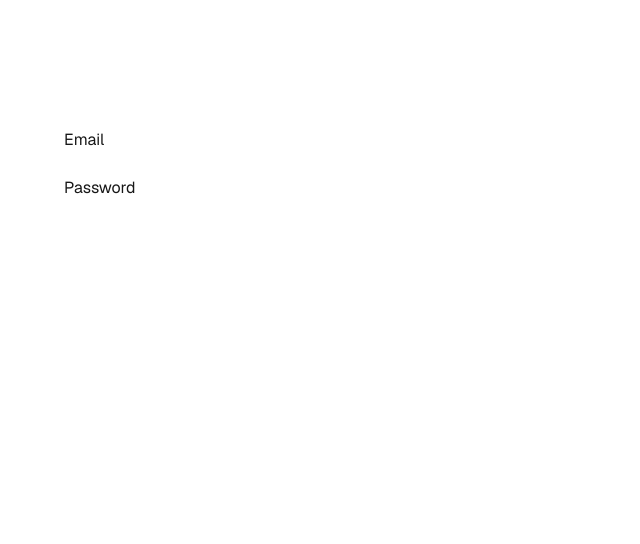
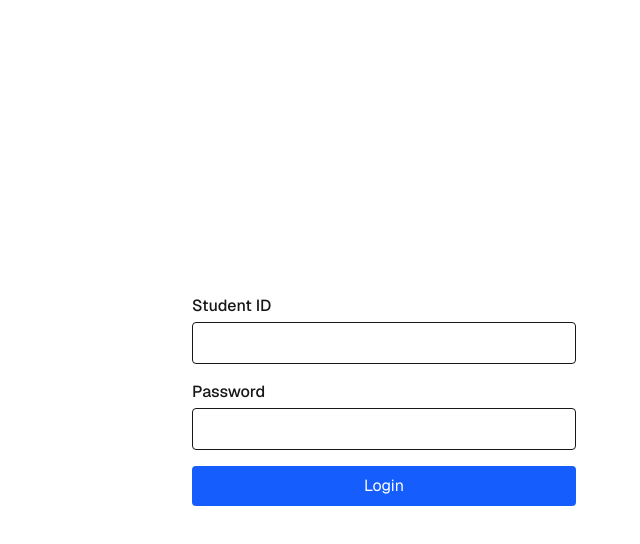
Before and after one commit to skhanzad/CPS714-Section6, a Next.js app: page /login in a window 1280 px wide. Shown: the top 544 px of the page, without its empty margins (256-896 px from the left). Built offline with nearby package versions, Linux system fonts and the light colour scheme.

Commit message:
added login page. fixed issue with roles being undefined in login logic. added test dashboard page. created test homepage with login button

```diff
--- a/package.json
+++ b/package.json
@@ -9,6 +9,7 @@
     "lint": "eslint"
   },
   "dependencies": {
+    "jsonwebtoken": "^9.0.2",
     "next": "16.0.1",
     "pg": "^8.16.3",
     "react": "19.2.0",
--- /dev/null
+++ b/src/app/api/login/route.ts
@@ -0,0 +1,44 @@
+import { NextResponse } from "next/server";
+const jwt = require("jsonwebtoken");
+import User from "@/auth/User"; // adjust import path to where your User.ts lives
+
+const JWT_SECRET = process.env.JWT_SECRET!;
+
+export async function POST(req: Request) {
+  try {
+    const { studentId, password } = await req.json();
+
+    const user = await User.login(studentId, password);
+    if (!user) {
+      return NextResponse.json({ error: "Invalid student ID or password" }, { status: 401 });
+    }
+
+    const token = jwt.sign(
+      {
+        id: user.id,
+        studentId: user.studentId,
+        email: user.email,
+        role: user.role,
+      },
+      JWT_SECRET,
+      { expiresIn: "1h" }
+    );
+
+    // Optionally set token cookie
+    const res = NextResponse.json({
+      message: "Login successful",
+      user: {
+        id: user.id,
+        name: user.getFullName(),
+        email: user.email,
+        role: user.role,
+      },
+      token,
+    });
+    res.cookies.set("token", token, { httpOnly: true, path: "/" });
+    return res;
+  } catch (err) {
+    console.error("Login ", err);
+    return NextResponse.json({ error: "Internal server error" }, { status: 500 });
+  }
+}
--- /dev/null
+++ b/src/app/dashboard_test/page.tsx
@@ -0,0 +1,60 @@
+const jwt = require("jsonwebtoken");
+import { cookies } from "next/headers";
+import { Role } from "@/auth/User";
+
+const roleColors: Record<Role, string> = {
+  [Role.TEST]: "bg-gray-500",
+  [Role.STUDENT]: "bg-green-500",
+  [Role.CLUBLEADER]: "bg-blue-500",
+  [Role.DEPARTMENTADMIN]: "bg-yellow-400",
+  [Role.SYSTEMADMIN]: "bg-orange-500",
+};
+
+const roleNames: Record<Role, string> = {
+  [Role.TEST]: "Test Role",
+  [Role.STUDENT]: "Student",
+  [Role.CLUBLEADER]: "Club Leader",
+  [Role.DEPARTMENTADMIN]: "Department Admin",
+  [Role.SYSTEMADMIN]: "System Admin",
+};
+
+export default async function DashboardPage() {
+  const cookieStore = await cookies();
+  const token = cookieStore.get("token")?.value;
+
+  if (!token) {
+    return (
+      <div className="flex h-screen items-center justify-center bg-gray-100 text-red-600 text-xl">
+        No token found. Please <a href="/login" className="underline ml-1">login</a>.
+      </div>
+    );
+  }
+
+  try {
+    const decoded = jwt.verify(token, process.env.JWT_SECRET!) as {
+      id: string;
+      studentId: string;
+      email: string;
+      role: Role;
+    };
+
+    const role = decoded.role as Role;
+    const bgColor = roleColors[role];
+    const roleName = roleNames[role];
+
+    return (
+      <div
+        className={`flex h-screen items-center justify-center text-white text-4xl font-bold ${bgColor}`}
+      >
+        {roleName}
+      </div>
+    );
+  } catch (err) {
+    console.error("Invalid JWT:", err);
+    return (
+      <div className="flex h-screen items-center justify-center bg-gray-100 text-red-600 text-xl">
+        Invalid or expired token. Please <a href="/login" className="underline ml-1">login again</a>.
+      </div>
+    );
+  }
+}
--- a/src/app/login/page.tsx
+++ b/src/app/login/page.tsx
@@ -1,27 +1,69 @@
-
-'use client'
+'use client';
 
 import { useState } from "react";
-import Link from "next/link";
+
 export default function LoginPage() {
+  const [studentId, setStudentId] = useState("");
+  const [password, setPassword] = useState("");
+  const [error, setError] = useState("");
 
-    const [email, setEmail] = useState("");
-    const [password, setPassword] = useState("");
-    const handleSubmit = (e: React.FormEvent) => {
+  const handleSubmit = async (e: React.FormEvent) => {
     e.preventDefault();
-    alert(`Logging in with ${email}`);
+    setError("");
+
+    const res = await fetch("/api/login", {
+      method: "POST",
+      headers: { "Content-Type": "application/json" },
+      body: JSON.stringify({ studentId, password }),
+    });
+
+    const data = await res.json();
+
+    if (res.ok) {
+      // redirect to test dashboard
+      window.location.href = "/dashboard_test";
+    } else {
+      setError(data.error || "Login failed");
+    }
   };
+
   return (
     <div className="flex min-h-screen items-center justify-center bg-zinc-50 font-sans dark:bg-black">
-      <main className="flex min-h-screen w-full max-w-3xl flex-col items-center justify-between py-32 px-16 bg-white dark:bg-black sm:items-start">
-       <div>
-        <form>
-            <label htmlFor="email">Email</label><br/>
-            <input id="email" type="text"/><br/>
-            <label htmlFor="password">Password</label><br/>
-            <input id="password" type="text"></input>
+      <main className="flex min-h-screen w-full max-w-3xl flex-col items-center justify-center py-32 px-16 bg-white dark:bg-black">
+        <form onSubmit={handleSubmit} className="w-full max-w-sm space-y-4">
+          <div>
+            <label htmlFor="studentId" className="block font-medium mb-1">Student ID</label>
+            <input
+              id="studentId"
+              type="text"
+              value={studentId}
+              onChange={(e) => setStudentId(e.target.value)}
+              className="border rounded w-full p-2"
+              required
+            />
+          </div>
+
+          <div>
+            <label htmlFor="password" className="block font-medium mb-1">Password</label>
+            <input
+              id="password"
+              type="password"
+              value={password}
+              onChange={(e) => setPassword(e.target.value)}
+              className="border rounded w-full p-2"
+              required
+            />
+          </div>
+
+          {error && <p className="text-red-500 text-sm">{error}</p>}
+
+          <button
+            type="submit"
+            className="w-full bg-blue-600 text-white py-2 rounded hover:bg-blue-700 transition"
+          >
+            Login
+          </button>
         </form>
-       </div>
       </main>
     </div>
   );
--- a/src/app/page.tsx
+++ b/src/app/page.tsx
@@ -1,10 +1,17 @@
+"use client";
+function redirectLogin() {
+  window.location.href = "/login";
+}
 export default function Home() {
   return (
     <div className="flex min-h-screen items-center justify-center bg-zinc-50 font-sans dark:bg-black">
-      <main className="flex min-h-screen w-full max-w-3xl flex-col items-center justify-between py-32 px-16 bg-white dark:bg-black sm:items-start">
-       <div>
-        <h1>Homepage bro</h1>
+      <main className="flex min-h-screen w-full max-w-3xl flex-col items-center py-32 px-16 bg-white dark:bg-black sm:items-start">
+
+       <div  className="w-full flex-col text-center text-3xl font-bold">
+        <h1 className="block p-4">Hello</h1>
+        <button className="mt-4 p-4 bg-blue-600 text-white py-2 px-4 rounded hover:bg-blue-700 transition" onClick={redirectLogin}>Login</button>
        </div>
+
       </main>
     </div>
   );
--- a/src/auth/User.ts
+++ b/src/auth/User.ts
@@ -1,6 +1,7 @@
 import getDb from "./db";
 
 export enum Role {
+    TEST = 0,
     STUDENT = 1,
     CLUBLEADER = 2,
     DEPARTMENTADMIN = 3,
@@ -18,7 +19,7 @@ export default class User {
             return null;
         }
         const row = res.rows[0];
-        return new User(row.id, row.first_name, row.last_name, row.email, row.student_id, row.role);
+        return new User(row.id, row.first_name, row.last_name, row.email, row.student_id, row.permission_level);
     }
 
     static async signup(firstName: string, lastName: string, email: string, studentId: string, password: string): Promise<User | null> {
@@ -31,7 +32,7 @@ export default class User {
             return null;
         }
         const row = res.rows[0];
-        return new User(row.id, row.first_name, row.last_name, row.email, row.student_id, row.role);
+        return new User(row.id, row.first_name, row.last_name, row.email, row.student_id, row.permission_level);
     }
 
     id: string;
```
Also changed, not shown: 1 other file (tests, documents, lock files or other folders).
